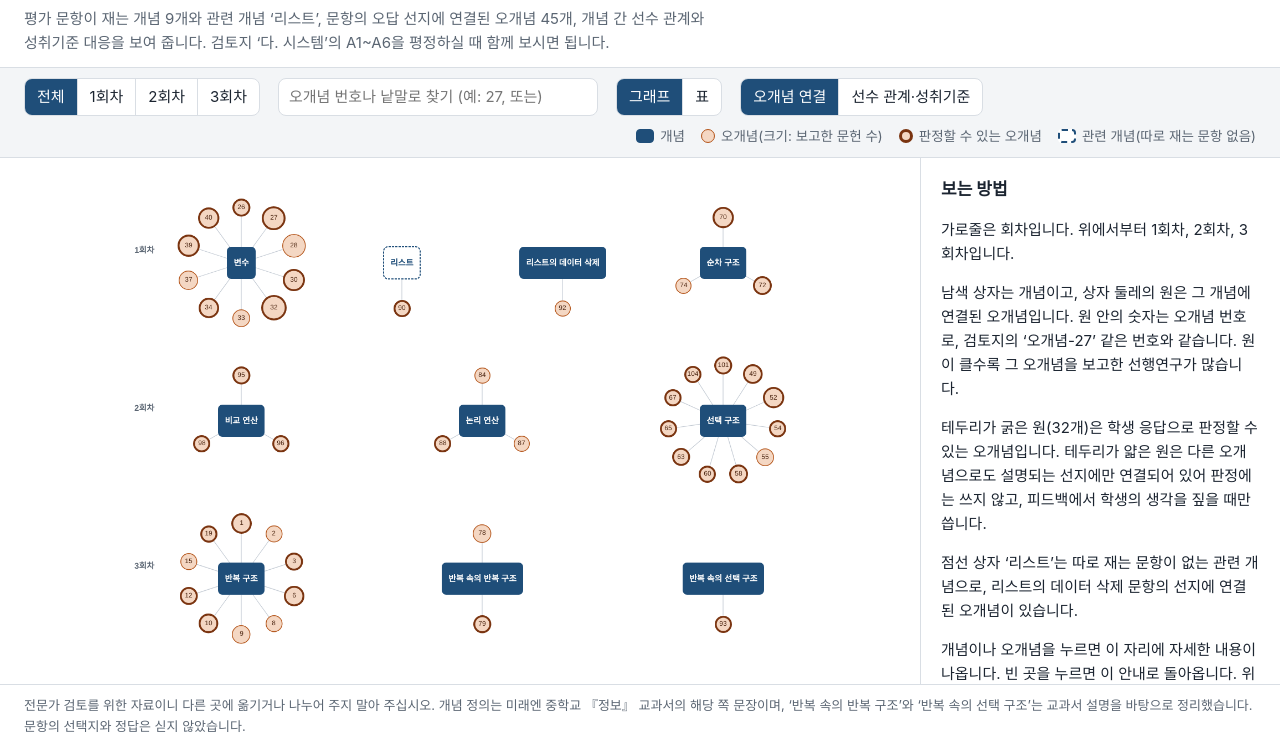
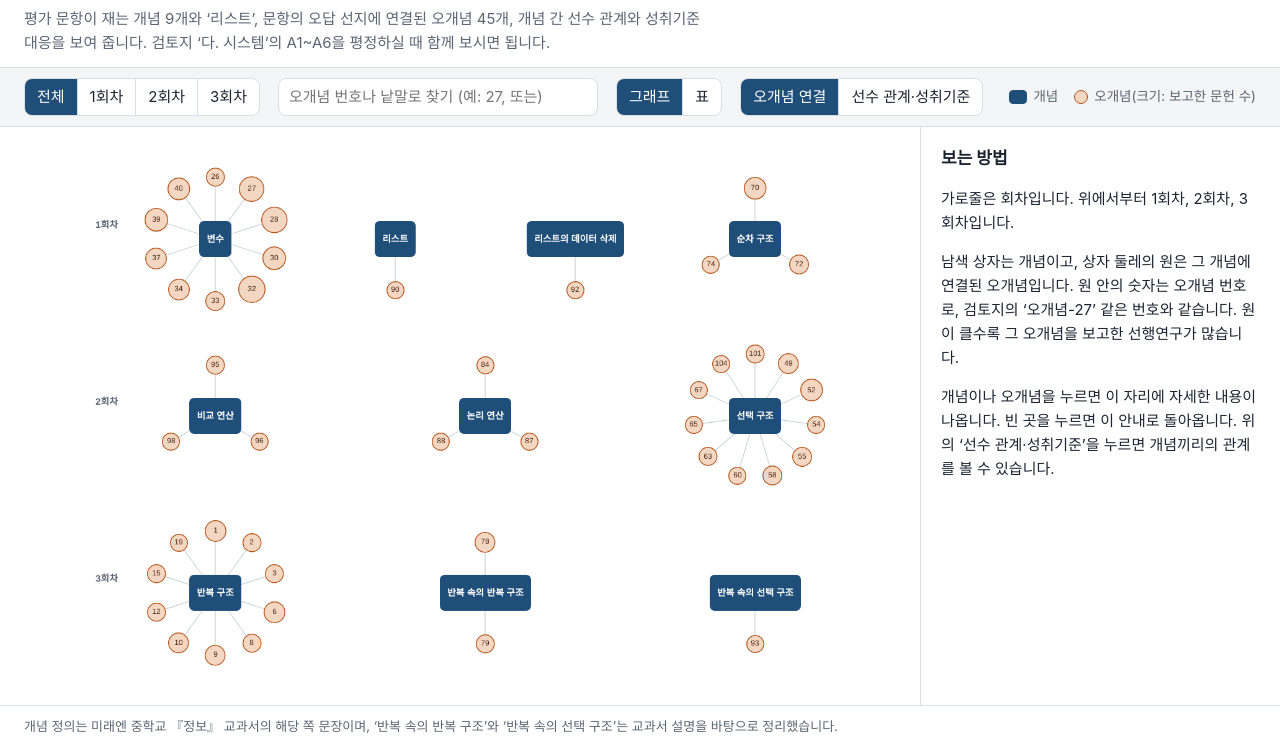
Before and after one commit to hann0079/kg-review, a plain HTML site: page index.html in a window 1280 px wide. Shown: the part 49-800 px from the top of the page. Drawn offline with Linux system fonts and the light colour scheme.

Commit message:
Add files via upload

```diff
--- a/index.html
+++ b/index.html
@@ -32,8 +32,6 @@
   .key { display: inline-flex; align-items: center; gap: 6px; }
   .sw { display: inline-block; width: 14px; height: 14px; border-radius: 50%; background: var(--mis); border: 1.5px solid var(--mis-line); }
   .sw.c { border-radius: 4px; background: var(--concept); border-color: var(--concept); width: 18px; }
-  .sw.j { border: 3px solid var(--judge); }
-  .sw.r { border-radius: 4px; background: #fff; border: 2px dashed var(--concept); width: 18px; }
   .sw.s { border-radius: 4px; background: #eef3f8; border-color: #8fa6bf; width: 22px; }
   .ar { color: var(--concept); font-weight: 700; }
   .legend[hidden] { display: none; }
@@ -52,7 +50,6 @@
   aside li button { font: inherit; text-align: left; border: 0; background: none; padding: 3px 0; color: var(--concept); cursor: pointer; }
   aside li button:hover { text-decoration: underline; }
   .tag { display: inline-block; font-size: 12.5px; padding: 1px 8px; border-radius: 999px; border: 1px solid var(--line); color: var(--muted); }
-  .tag.on { border-color: var(--judge); color: var(--judge); }
   #table { display: none; padding: 16px 24px 32px; overflow: auto; }
   table { border-collapse: collapse; width: 100%; font-size: 14px; }
   th, td { border: 1px solid var(--line); padding: 6px 8px; vertical-align: top; text-align: left; }
@@ -71,7 +68,7 @@
 <body>
 <header>
   <h1>지식그래프 보기</h1>
-  <p class="lede">평가 문항이 재는 개념 9개와 관련 개념 ‘리스트’, 문항의 오답 선지에 연결된 오개념 45개, 개념 간 선수 관계와 성취기준 대응을 보여 줍니다. 검토지 ‘다. 시스템’의 A1~A6을 평정하실 때 함께 보시면 됩니다.</p>
+  <p class="lede">평가 문항이 재는 개념 9개와 ‘리스트’, 문항의 오답 선지에 연결된 오개념 45개, 개념 간 선수 관계와 성취기준 대응을 보여 줍니다. 검토지 ‘다. 시스템’의 A1~A6을 평정하실 때 함께 보시면 됩니다.</p>
 </header>
 <div class="toolbar">
   <div class="seg" role="group" aria-label="회차 고르기">
@@ -92,14 +89,12 @@
   <div class="legend" id="legend-mis" aria-hidden="true">
     <span class="key"><span class="sw c"></span>개념</span>
     <span class="key"><span class="sw"></span>오개념(크기: 보고한 문헌 수)</span>
-    <span class="key"><span class="sw j"></span>판정할 수 있는 오개념</span>
-    <span class="key"><span class="sw r"></span>관련 개념(따로 재는 문항 없음)</span>
   </div>
   <div class="legend" id="legend-rel" aria-hidden="true" hidden>
     <span class="key"><span class="sw s"></span>성취기준</span>
     <span class="key"><span class="sw c"></span>개념</span>
-    <span class="key"><span class="sw r"></span>관련 개념</span>
     <span class="key"><span class="ar">→</span>선수 관계(먼저 알아야 하는 개념 → 다음 개념)</span>
+    <span class="key"><span class="ar">⇢</span>회차를 잇는 선수 관계(점선)</span>
   </div>
 </div>
 <main>
@@ -108,7 +103,7 @@
 </main>
 <section id="table" aria-label="개념과 오개념 표"></section>
 <footer>
-  전문가 검토를 위한 자료이니 다른 곳에 옮기거나 나누어 주지 말아 주십시오. 개념 정의는 미래엔 중학교 『정보』 교과서의 해당 쪽 문장이며, ‘반복 속의 반복 구조’와 ‘반복 속의 선택 구조’는 교과서 설명을 바탕으로 정리했습니다. 문항의 선택지와 정답은 싣지 않았습니다.
+  개념 정의는 미래엔 중학교 『정보』 교과서의 해당 쪽 문장이며, ‘반복 속의 반복 구조’와 ‘반복 속의 선택 구조’는 교과서 설명을 바탕으로 정리했습니다.
 </footer>
 <script src="cytoscape.min.js"></script>
 <script src="data.js"></script>
@@ -116,10 +111,10 @@
 (function () {
   const KG = window.KG;
   // 관련 개념 '리스트': 따로 재는 문항은 없고, 리스트의 데이터 삭제 문항의 선지(오개념-90)로 연결됨
-  KG.concepts.splice(1, 0, { id: 'CL', name: '리스트', session: 1, definition: '여러 개의 데이터를 순차적으로 저장한다.', pages: '102쪽', source: '교과서', items: [], related: true });
+  KG.concepts.splice(1, 0, { id: 'CL', name: '리스트', session: 1, definition: '하나의 이름으로 여러 개의 데이터를 저장할 수 있는 구조를 말한다.', pages: '102쪽, 139쪽', source: '교과서', items: [], related: true });
   // 오개념-101(조건식의 값이 출력된다고 믿음)은 같은 성격의 오개념-52처럼 선택 구조에 연결(선지는 비교 연산 문항에 있음)
   KG.misconceptions.forEach(m => { if (m.no === 90) m.concept = 'CL'; if (m.no === 101) m.concept = 'C6'; });
-  // 성취기준 대응(검토지 '가. 평가 문항'과 같음)과 같은 회차 안의 개념 간 선수 관계
+  // 성취기준 대응(검토지 '가. 평가 문항'과 같음)과 개념 간 선수 관계(같은 회차 안, 회차를 잇는 제어 구조 순서)
   const STD = [
     { id: 'SD5', code: '[9정03-05]', text: '데이터를 순차적으로 저장할 수 있는 구조를 활용하여 문제 해결 프로그램을 작성한다.', concepts: ['C1', 'CL', 'C2'] },
     { id: 'SD6', code: '[9정03-06]', text: '논리 연산과 중첩 제어 구조를 활용하여 문제를 해결하는 프로그램을 작성한다.', concepts: ['C3', 'C4', 'C5', 'C6', 'C7', 'C8', 'C9'] }
@@ -130,8 +125,11 @@
     { id: 'P2', from: 'C4', to: 'C5', session: 2, reason: "논리 연산 문항은 '그리고'·'또는'의 양쪽에 비교 블록이 들어가므로, 비교 결과(참·거짓)를 알아야 논리 연산의 결과를 구할 수 있습니다(108~109쪽)." },
     { id: 'P3', from: 'C4', to: 'C6', session: 2, reason: "선택 구조 문항의 '만일' 조건은 모두 비교 블록이므로, 비교 결과(참·거짓)를 알아야 실행할 블록을 고를 수 있습니다(108·110쪽)." },
     { id: 'P4', from: 'C7', to: 'C8', session: 3, reason: '안쪽·바깥쪽 반복 모두 반복 구조이므로, 반복 블록의 범위와 횟수를 알아야 중첩 반복의 실행 횟수를 셀 수 있습니다(112~113쪽).' },
-    { id: 'P5', from: 'C7', to: 'C9', session: 3, reason: "반복할 때마다 바뀌는 값으로 안쪽의 '만일' 조건을 다시 확인하므로, 반복 구조(범위·값 바꾸기)를 먼저 알아야 합니다(113~114쪽)." }
+    { id: 'P5', from: 'C7', to: 'C9', session: 3, reason: "반복할 때마다 바뀌는 값으로 안쪽의 '만일' 조건을 다시 확인하므로, 반복 구조(범위·값 바꾸기)를 먼저 알아야 합니다(113~114쪽)." },
+    { id: 'P7', from: 'C3', to: 'C6', cross: true, reason: "선택 구조 문항은 '만일' 블록의 앞뒤 블록이 위에서부터 차례로 실행되고, 조건에 맞는 쪽의 블록도 차례로 실행되므로 순차 구조를 먼저 알아야 합니다. 교과서도 순차 구조를 프로그램의 가장 기본적인 구조로 설명합니다(교사용 교과서 112쪽)." },
+    { id: 'P8', from: 'C6', to: 'C7', cross: true, reason: "제어 구조를 회차 순서대로 배우도록 짰습니다(2회차 선택 구조, 3회차 반복 구조). 반복을 멈추는 조건(‘~이 될 때까지 반복하기’)과 3회차의 반복 속의 선택 구조는 조건 판단을 바탕으로 하므로 선택 구조를 먼저 배웁니다(112~114쪽)." }
   ];
+  const sessLabel = p => p.cross ? C[p.from].session + '회차 → ' + C[p.to].session + '회차' : p.session + '회차';
   const C = Object.fromEntries(KG.concepts.map(c => [c.id, c]));
   const M = Object.fromEntries(KG.misconceptions.map(m => [m.id, m]));
   const S = Object.fromEntries(STD.map(s => [s.id, s]));
@@ -153,19 +151,19 @@
     const r = ms.length > 4 ? 100 : 82;
     ms.forEach((m, k) => {
       const a = -Math.PI / 2 + (2 * Math.PI * k) / Math.max(ms.length, 1) + (ms.length === 1 ? Math.PI : 0);
-      elsMis.push({ group: 'nodes', data: { id: m.id, label: String(m.no), kind: 'm', session: c.session, size: 26 + Math.min(m.freq, 11) * 1.5, judge: m.judgeable ? 1 : 0 },
+      elsMis.push({ group: 'nodes', data: { id: m.id, label: String(m.no), kind: 'm', session: c.session, size: 26 + Math.min(m.freq, 11) * 1.5 },
                     position: { x: cx + r * Math.cos(a), y: cy0 + r * Math.sin(a) } });
       elsMis.push({ group: 'edges', data: { id: c.id + '-' + m.id, source: c.id, target: m.id, session: c.session, kind: 'cm' } });
     });
   });
 
   // 보기 2: 선수 관계와 성취기준(성취기준 상자 안에 개념, 화살표는 먼저 알아야 하는 개념 → 다음 개념)
-  const POS = { C1: [0, 0], CL: [190, 0], C2: [400, 0], C3: [780, 0], C4: [700, 190], C5: [970, 130], C6: [970, 250], C7: [700, 400], C8: [990, 340], C9: [990, 460] };
+  const POS = { C1: [0, 0], CL: [190, 0], C2: [400, 0], C3: [1100, 0], C4: [700, 190], C5: [930, 130], C6: [970, 250], C7: [700, 400], C8: [990, 340], C9: [990, 460] };
   const elsRel = [];
   [1, 2, 3].forEach(k => elsRel.push({ group: 'nodes', data: { id: 'R' + k, label: k + '회차', kind: 's', session: k }, position: { x: -190, y: [0, 190, 400][k - 1] } }));
   STD.forEach(s => elsRel.push({ group: 'nodes', data: { id: s.id, label: s.code, kind: 'std' } }));
   KG.concepts.forEach(c => elsRel.push({ group: 'nodes', data: { id: c.id, label: c.name, kind: 'c', session: c.session, rel: c.related ? 1 : 0, parent: stdOf(c.id).id }, position: { x: POS[c.id][0], y: POS[c.id][1] } }));
-  PRE.forEach(p => elsRel.push({ group: 'edges', data: { id: p.id, source: p.from, target: p.to, session: p.session, kind: 'pre' } }));
+  PRE.forEach(p => elsRel.push({ group: 'edges', data: Object.assign({ id: p.id, source: p.from, target: p.to, kind: 'pre', cross: p.cross ? 1 : 0 }, p.cross ? {} : { session: p.session }) }));
 
   const cy = cytoscape({
     container: document.getElementById('graph'), elements: elsMis, layout: { name: 'preset', padding: 40 },
@@ -173,15 +171,14 @@
     style: [
       { selector: 'node[kind="c"]', style: { shape: 'round-rectangle', width: 'label', height: 34, padding: '12px', 'background-color': '#1f4e79',
         label: 'data(label)', color: '#fff', 'font-size': 15, 'font-weight': 700, 'text-valign': 'center', 'text-halign': 'center' } },
-      { selector: 'node[kind="c"][rel = 1]', style: { 'background-color': '#ffffff', 'border-width': 2, 'border-color': '#1f4e79', 'border-style': 'dashed', color: '#1f4e79' } },
       { selector: 'node[kind="m"]', style: { width: 'data(size)', height: 'data(size)', 'background-color': '#f4d7c3', 'border-width': 1.5, 'border-color': '#b4561c',
         label: 'data(label)', 'font-size': 12, color: '#4a2410', 'text-valign': 'center', 'text-halign': 'center' } },
-      { selector: 'node[kind="m"][judge = 1]', style: { 'border-width': 3.5, 'border-color': '#7a3410' } },
       { selector: 'node[kind="s"]', style: { 'background-opacity': 0, label: 'data(label)', color: '#5b6673', 'font-size': 15, 'font-weight': 600, events: 'no' } },
       { selector: 'node[kind="std"]', style: { shape: 'round-rectangle', 'background-color': '#eef3f8', 'border-width': 1.5, 'border-color': '#8fa6bf', padding: '28px',
         label: 'data(label)', 'text-valign': 'top', 'text-halign': 'center', 'text-margin-y': -6, color: '#1f4e79', 'font-size': 15, 'font-weight': 700 } },
       { selector: 'edge', style: { width: 1.2, 'line-color': '#c3cad3', 'curve-style': 'straight' } },
       { selector: 'edge[kind="pre"]', style: { width: 2.5, 'line-color': '#1f4e79', 'target-arrow-color': '#1f4e79', 'target-arrow-shape': 'triangle', 'arrow-scale': 1.3, 'curve-style': 'bezier' } },
+      { selector: 'edge[kind="pre"][cross = 1]', style: { 'line-style': 'dashed', 'line-dash-pattern': [8, 5] } },
       { selector: '.dim', style: { opacity: 0.18 } },
       { selector: '.hit', style: { 'overlay-color': '#2f7dd1', 'overlay-opacity': 0.25, 'overlay-padding': 6 } },
       { selector: ':selected', style: { 'overlay-color': '#2f7dd1', 'overlay-opacity': 0.28, 'overlay-padding': 7 } },
@@ -196,13 +193,12 @@
       panel.innerHTML = `<h2>보는 방법</h2>
         <p>가로줄은 회차입니다. 위에서부터 1회차, 2회차, 3회차입니다.</p>
         <p>남색 상자는 개념이고, 상자 둘레의 원은 그 개념에 연결된 오개념입니다. 원 안의 숫자는 오개념 번호로, 검토지의 ‘오개념-27’ 같은 번호와 같습니다. 원이 클수록 그 오개념을 보고한 선행연구가 많습니다.</p>
-        <p>테두리가 굵은 원(${KG.meta.judgeable}개)은 학생 응답으로 판정할 수 있는 오개념입니다. 테두리가 얇은 원은 다른 오개념으로도 설명되는 선지에만 연결되어 있어 판정에는 쓰지 않고, 피드백에서 학생의 생각을 짚을 때만 씁니다.</p>
-        <p>점선 상자 ‘리스트’는 따로 재는 문항이 없는 관련 개념으로, 리스트의 데이터 삭제 문항의 선지에 연결된 오개념이 있습니다.</p>
         <p>개념이나 오개념을 누르면 이 자리에 자세한 내용이 나옵니다. 빈 곳을 누르면 이 안내로 돌아옵니다. 위의 ‘선수 관계·성취기준’을 누르면 개념끼리의 관계를 볼 수 있습니다.</p>`;
     } else {
       panel.innerHTML = `<h2>보는 방법</h2>
         <p>큰 상자는 성취기준이고, 그 안의 남색 상자는 그 성취기준에 대응하는 개념입니다. 가로줄은 회차입니다.</p>
-        <p>화살표는 같은 회차 안의 선수 관계입니다. 화살표가 시작하는 개념을 먼저 알아야 화살표가 가리키는 개념의 문항을 풀 수 있다는 뜻입니다(${PRE.length}개).</p>
+        <p>화살표는 선수 관계입니다(${PRE.length}개). 실선은 같은 회차 안의 관계로, 화살표가 시작하는 개념을 먼저 알아야 화살표가 가리키는 개념의 문항을 풀 수 있다는 뜻입니다.</p>
+        <p>점선은 회차를 잇는 관계로, 제어 구조를 순차 구조, 선택 구조, 반복 구조의 순서로 배운다는 뜻입니다.</p>
         <p>성취기준, 개념, 화살표를 누르면 이 자리에 내용과 근거가 나옵니다.</p>`;
     }
   }
@@ -213,7 +209,7 @@
   }
   function showConcept(c) {
     const ms = byConcept[c.id] || [], s = stdOf(c.id);
-    panel.innerHTML = `<h2>${esc(c.name)}</h2><p class="sub">${c.related ? '관련 개념' : '개념 ' + esc(c.id)}, ${c.session}회차</p>
+    panel.innerHTML = `<h2>${esc(c.name)}</h2><p class="sub">${c.related ? '개념' : '개념 ' + esc(c.id)}, ${c.session}회차</p>
       <dl><dt>개념 정의</dt><dd>${esc(c.definition)}</dd>
       <dt>출처</dt><dd>${srcText(c)}</dd>
       <dt>성취기준</dt><dd><button type="button" data-id="${s.id}" class="lk">${esc(s.code)}</button> ${esc(s.text)}</dd>
@@ -230,7 +226,7 @@
   function showMis(m) {
     const c = C[m.concept];
     panel.innerHTML = `<h2>오개념-${m.no}</h2><p class="sub">관련 개념: <button type="button" data-id="${c.id}" class="lk">${esc(c.name)}</button></p>
-      <p><span class="tag ${m.judgeable ? 'on' : ''}">${m.judgeable ? '판정할 수 있음' : '판정에 쓰지 않음'}</span> <span class="tag">보고한 문헌 ${m.freq}편</span></p>
+      <p><span class="tag">보고한 문헌 ${m.freq}편</span></p>
       <dl><dt>오개념 진술</dt><dd>${esc(m.statement)}</dd>
       <dt>학생에게 보이는 문장(피드백 카드 첫 문장에 쓰임)</dt><dd>“${esc(m.student)} 생각했나요?”</dd>
       <dt>이 오개념을 고르는 선지가 있는 문항</dt><dd>${itemsLine(m.items)}${otherUnit(m, c) ? `<br><span class="sub">선지는 ‘${esc(otherUnit(m, c))}’ 문항에 있습니다.</span>` : ''}</dd></dl>`;
@@ -241,8 +237,8 @@
       <dl><dt>대응하는 개념 ${s.concepts.length}개</dt><dd><ul>${s.concepts.map(id => `<li><button type="button" data-id="${id}">${esc(C[id].name)} (${C[id].session}회차)</button></li>`).join('')}</ul></dd></dl>`;
   }
   function showPre(p) {
-    panel.innerHTML = `<h2>${esc(C[p.from].name)} → ${esc(C[p.to].name)}</h2><p class="sub">선수 관계, ${p.session}회차</p>
-      <dl><dt>뜻</dt><dd>‘${esc(C[p.from].name)}’을(를) 먼저 알아야 ‘${esc(C[p.to].name)}’ 문항을 풀 수 있습니다.</dd>
+    panel.innerHTML = `<h2>${esc(C[p.from].name)} → ${esc(C[p.to].name)}</h2><p class="sub">선수 관계, ${sessLabel(p)}</p>
+      <dl><dt>뜻</dt><dd>${p.cross ? `‘${esc(C[p.from].name)}’을(를) 앞 회차에서 먼저 배운 뒤 ‘${esc(C[p.to].name)}’을(를) 배웁니다.` : `‘${esc(C[p.from].name)}’을(를) 먼저 알아야 ‘${esc(C[p.to].name)}’ 문항을 풀 수 있습니다.`}</dd>
       <dt>근거</dt><dd>${esc(p.reason)}</dd>
       <dt>개념</dt><dd><ul><li><button type="button" data-id="${p.from}">${esc(C[p.from].name)}</button></li><li><button type="button" data-id="${p.to}">${esc(C[p.to].name)}</button></li></ul></dd></dl>`;
   }
@@ -276,6 +272,7 @@
   function applySession() {
     cy.elements().removeClass('hidden dim');
     if (session) cy.elements().filter(el => el.data('session') !== undefined && el.data('session') !== session).addClass('hidden');
+    cy.edges().filter(e => e.source().hasClass('hidden') || e.target().hasClass('hidden')).addClass('hidden');
     cy.fit(cy.elements(':visible'), 40);
   }
   function setMode(m) {
@@ -311,17 +308,17 @@
   const table = document.getElementById('table');
   function renderTable() {
     const cs = KG.concepts.filter(c => !session || c.session === session);
-    const ps = PRE.filter(p => !session || p.session === session);
+    const ps = PRE.filter(p => !session || (p.cross ? C[p.from].session === session || C[p.to].session === session : p.session === session));
     table.innerHTML =
       `<h2>성취기준과 개념</h2><table><thead><tr><th>성취기준</th><th>내용</th><th>대응하는 개념</th></tr></thead><tbody>` +
       STD.map(s => `<tr><td>${esc(s.code)}</td><td>${esc(s.text)}</td><td>${s.concepts.filter(id => !session || C[id].session === session).map(id => esc(C[id].name)).join(', ') || '-'}</td></tr>`).join('') +
       `</tbody></table>` +
       `<h2>개념 간 선수 관계</h2><table><thead><tr><th>먼저 알아야 하는 개념</th><th>다음 개념</th><th>회차</th><th>근거</th></tr></thead><tbody>` +
-      (ps.map(p => `<tr><td>${esc(C[p.from].name)}</td><td>${esc(C[p.to].name)}</td><td>${p.session}</td><td>${esc(p.reason)}</td></tr>`).join('') || '<tr><td colspan="4">이 회차에는 선수 관계가 없습니다.</td></tr>') +
+      (ps.map(p => `<tr><td>${esc(C[p.from].name)}</td><td>${esc(C[p.to].name)}</td><td>${sessLabel(p)}</td><td>${esc(p.reason)}</td></tr>`).join('') || '<tr><td colspan="4">이 회차에는 선수 관계가 없습니다.</td></tr>') +
       `</tbody></table>` +
-      `<h2>개념과 오개념</h2><table><thead><tr><th>번호</th><th>오개념 진술</th><th>학생에게 보이는 문장</th><th>문헌 수</th><th>판정</th><th>관련 문항</th></tr></thead><tbody>` +
-      cs.map(c => `<tr class="cg"><td colspan="6">${esc(c.id)} ${esc(c.name)}: ${esc(c.definition)} (${srcText(c)})</td></tr>` +
-        (byConcept[c.id] || []).map(m => `<tr><td>오개념-${m.no}</td><td>${esc(m.statement)}</td><td>${esc(m.student)}</td><td>${m.freq}</td><td>${m.judgeable ? '판정할 수 있음' : '판정에 쓰지 않음'}</td><td>${itemsLine(m.items)}</td></tr>`).join('')).join('') +
+      `<h2>개념과 오개념</h2><table><thead><tr><th>번호</th><th>오개념 진술</th><th>학생에게 보이는 문장</th><th>문헌 수</th><th>관련 문항</th></tr></thead><tbody>` +
+      cs.map(c => `<tr class="cg"><td colspan="5">${esc(c.id)} ${esc(c.name)}: ${esc(c.definition)} (${srcText(c)})</td></tr>` +
+        (byConcept[c.id] || []).map(m => `<tr><td>오개념-${m.no}</td><td>${esc(m.statement)}</td><td>${esc(m.student)}</td><td>${m.freq}</td><td>${itemsLine(m.items)}</td></tr>`).join('')).join('') +
       `</tbody></table>`;
   }
   const vg = document.getElementById('vg'), vt = document.getElementById('vt');
```
